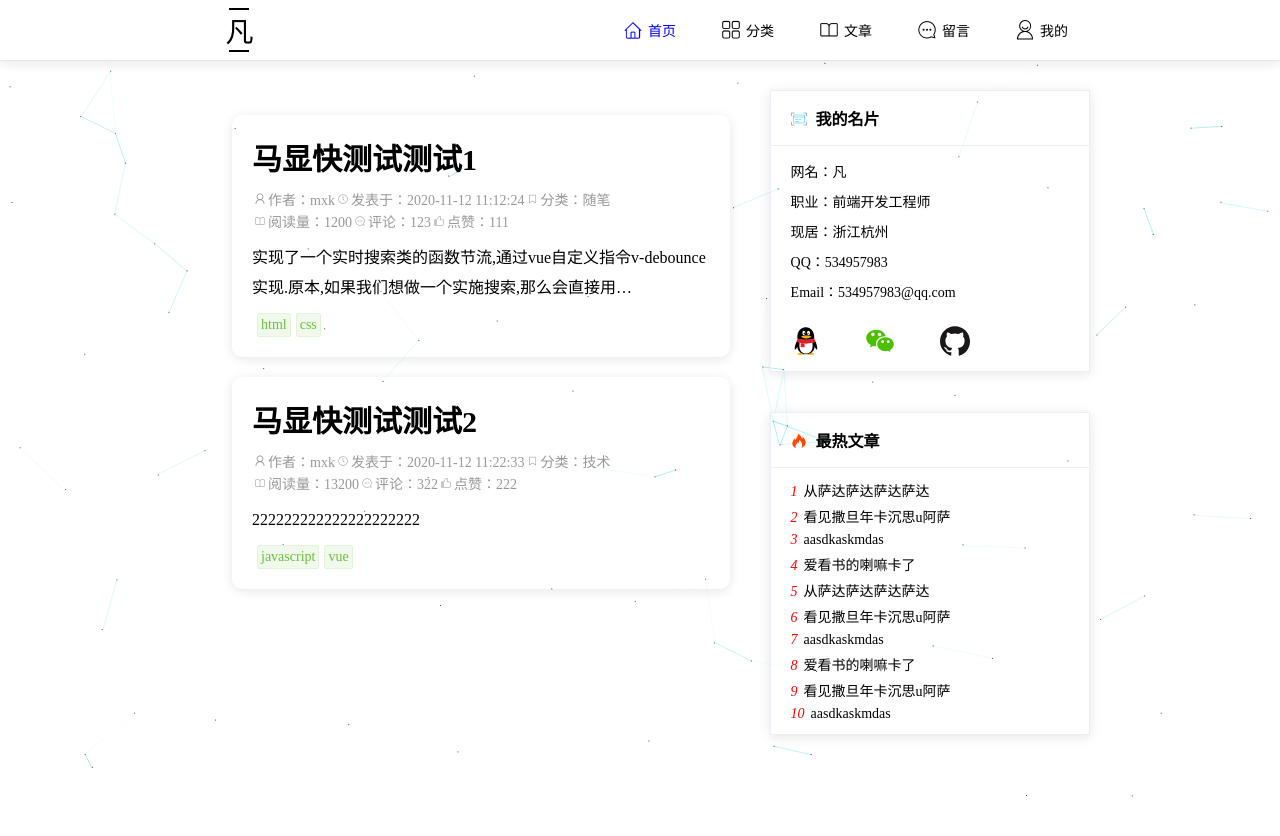
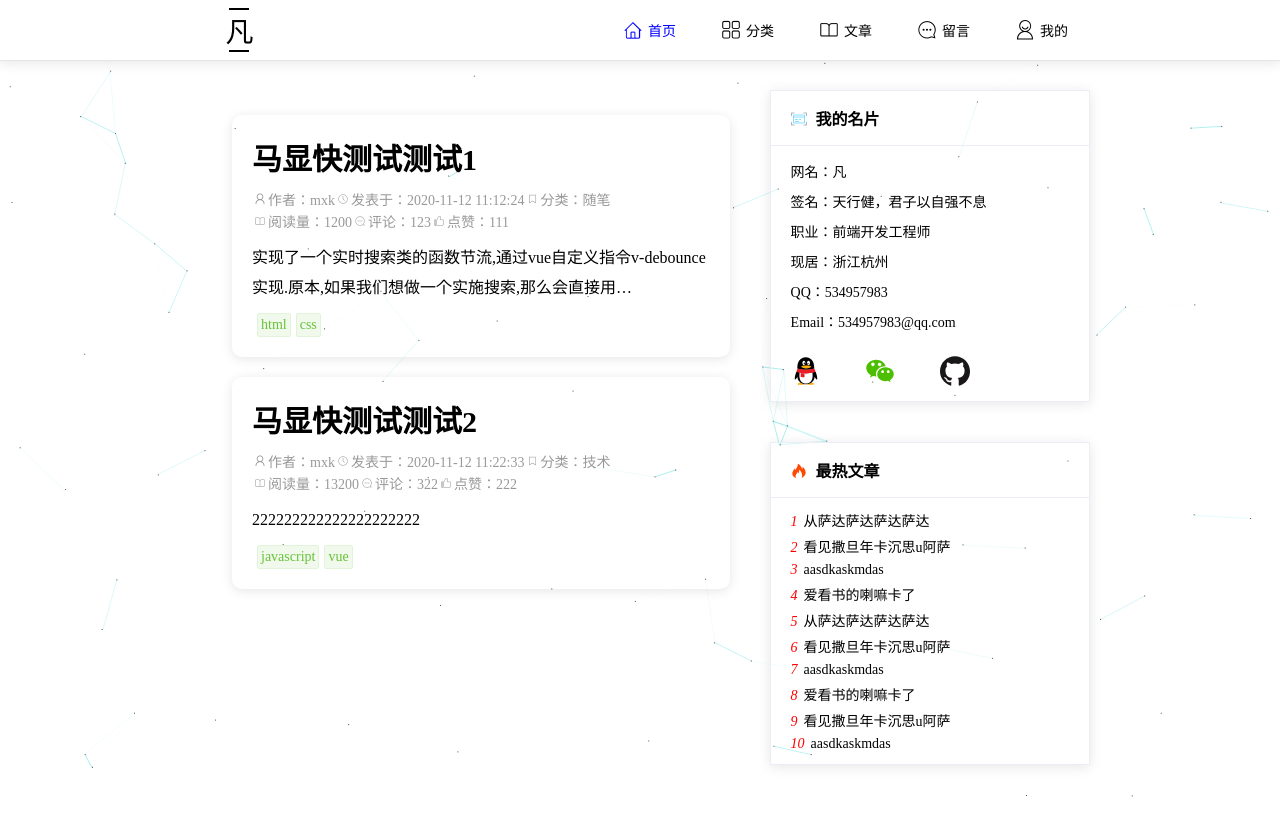
Before and after one commit to notgugu/blog, a Vue app: page /home in a window 1280 px wide. Shown: the top 836 px of the page. Built offline with nearby package versions, Linux system fonts and the light colour scheme; no server answers.

Commit message:
我的名片卡片增加签名

```diff
--- a/src/views/home/index.vue
+++ b/src/views/home/index.vue
@@ -4,7 +4,7 @@
  * @Author: mxk
  * @Date: 2020-12-29 17:26:34
  * @LastEditors: Do not edit
- * @LastEditTime: 2020-12-30 15:39:17
+ * @LastEditTime: 2020-12-30 16:37:44
 -->
 <template>
   <div class="home">
@@ -20,6 +20,7 @@
           <template v-slot:content>
             <div class="card-content">
               <p>网名：凡</p>
+              <p>签名：天行健，君子以自强不息</p>
               <p>职业：前端开发工程师</p>
               <p>现居：浙江杭州</p>
               <p>QQ：534957983</p>
```
